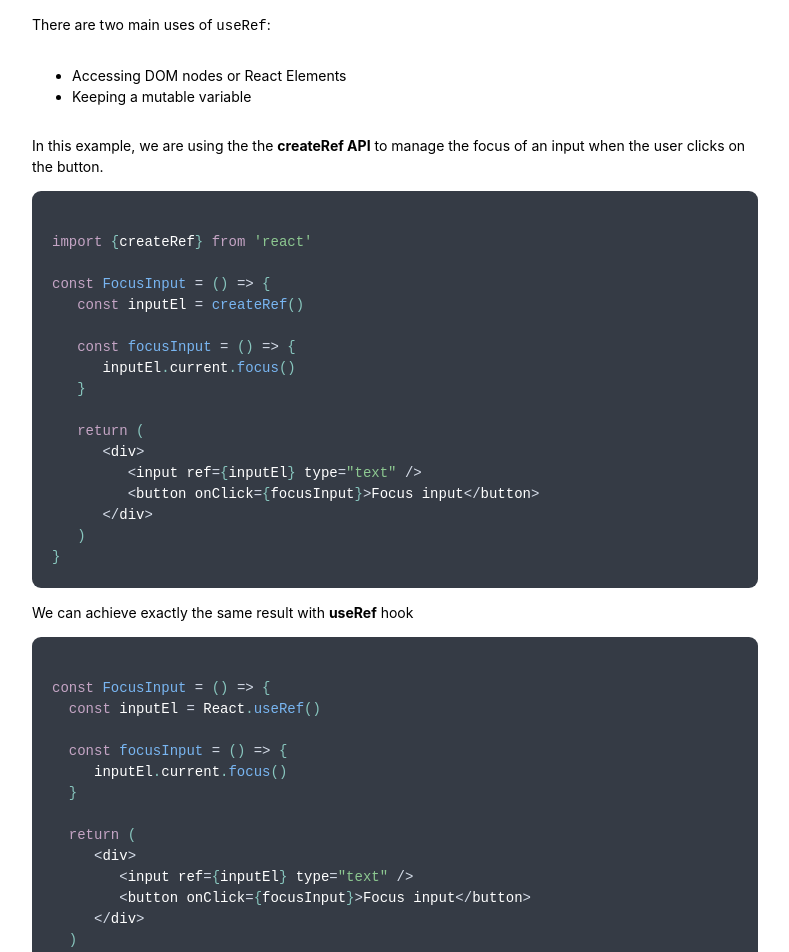
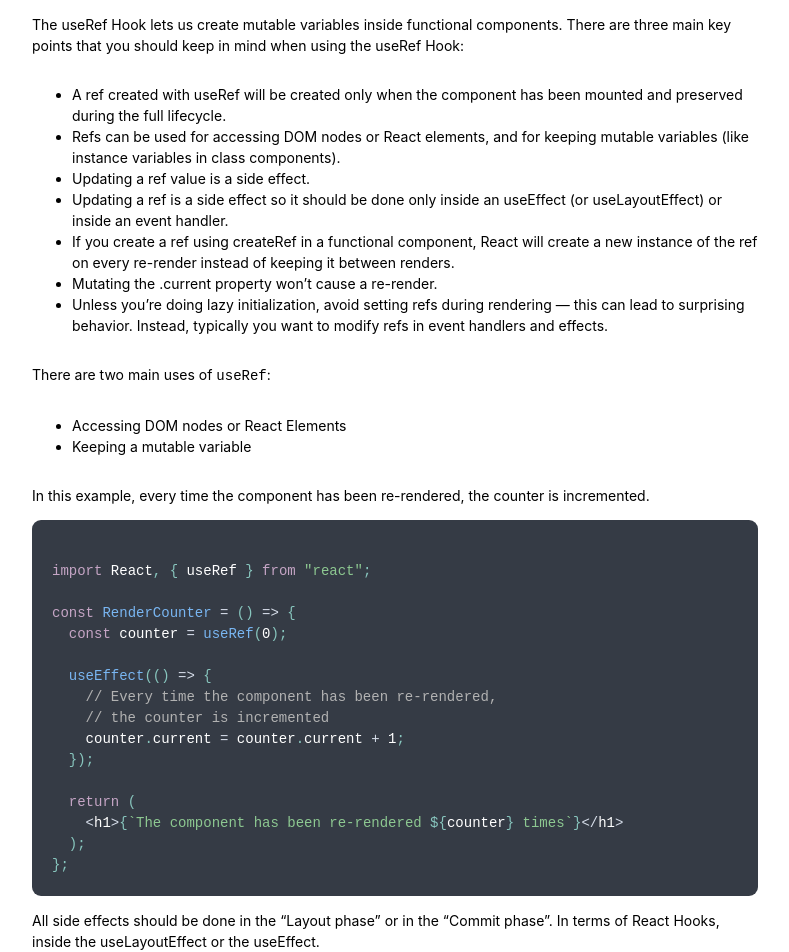
Before and after one commit to plutotv-aaa/practicing-react-hooks, a React (Create React App) app: page /use-ref in a window 1280 px wide. Shown: the part 280-1232 px from the top of the page, without its empty margins (245-1034 px from the left). Built offline with nearby package versions, Linux system fonts and the light colour scheme; the HTML template or start-up script is replaced by a standard one.

Commit message:
Update useRef, and rendering

```diff
--- a/src/sections/HowItWorks-Rendering.jsx
+++ b/src/sections/HowItWorks-Rendering.jsx
@@ -12,6 +12,8 @@ import {
 import { Header, Image, List, Paragraph } from "../application/Application";
 import CounterGif from "../assets/counter.gif";
 import "./styles/Rendering.css";
+
+import ImgReactLifecycleHooks from "../assets/react-lifecycle-hooks.jpg";
 
 export const HowItWorksRendering = props => {
   // counter
@@ -43,6 +45,19 @@ export const HowItWorksRendering = props => {
 
   return (
     <section>
+      <Image src={ImgReactLifecycleHooks} width="100%" />
+      <Header>Knowledge</Header>
+      <List>
+        <li>
+          The “Render phase” may be restarted by React so it has to be pure, it
+          can’t have side effects.
+        </li>
+        <li>
+          All side effects should be done in the “Layout phase” or in the
+          “Commit phase”. In terms of React Hooks, inside the useLayoutEffect or
+          the useEffect.
+        </li>
+      </List>
       <Header>Each Render Has Its Own Props and State</Header>
       <Paragraph>
         Here’s a counter. Look at the highlighted line closely:
--- a/src/sections/HowToUse-useRef.jsx
+++ b/src/sections/HowToUse-useRef.jsx
@@ -6,6 +6,7 @@ import {
   BugEmoji,
   FireEmoji,
   Header,
+  Image,
   List,
   Paragraph,
   QuestionEmoji,
@@ -17,6 +18,7 @@ import {
 import { editorStyles, globals, handleHighlight } from "../shared";
 
 import {
+  useRefCounterIncrementSnippet,
   useRefManageFocusSnippet,
   createRefManageFocusSnippet,
   useRefCustomComparisonBugSnippet,
@@ -24,13 +26,23 @@ import {
   useRefCustomComparisonFix2Snippet,
   useRefCustomComparisonFix3Snippet,
   useRefUsePreviousCustomHookSnippet,
-  useRefTestSnippet
+  useRefTestSnippet,
+  useRefKeepMutableSnippet
   // useRefExample,
   // useRefExample2,
   // useRefExample3
 } from "../snippets/HowToUseHook-useRef";
 
+import DifferencesGif from "../assets/differences.gif";
+
 export const HowToUseUseRef = props => {
+  // createRef to manage input focus
+  const [
+    useRefCounterIncrementCode,
+    updateUseRefCounterIncrementCode
+  ] = useState(useRefCounterIncrementSnippet);
+  const handleUseRefCounterIncrementCode = editor =>
+    updateUseRefCounterIncrementCode(editor);
   // createRef to manage input focus
   const [
     createRefManagingFocusCode,
@@ -80,6 +92,7 @@ export const HowToUseUseRef = props => {
   ] = useState(useRefUsePreviousCustomHookSnippet);
   const handleUsePreviousCustomHookCode = editor =>
     updateUsePreviousCustomHookCode(editor);
+
   // useRef usePrevious Custom Hook
   const [
     useRefCustomComparisonFix3Code,
@@ -87,6 +100,13 @@ export const HowToUseUseRef = props => {
   ] = useState(useRefCustomComparisonFix3Snippet);
   const handleUseRefCustomComparisonFix3Code = editor =>
     updateUseRefCustomComparisonFix3Code(editor);
+
+  // Keeping mutable variable
+  const [useRefKeepMutableCode, updateUseRefKeepMutableCode] = useState(
+    useRefKeepMutableSnippet
+  );
+  const handleUseRefKeepMutableCode = editor =>
+    updateUseRefKeepMutableCode(editor);
 
   // // useRef Example
   // const [useRefCode, updateHandleUseRefCode] = useState(useRefExample);
@@ -113,12 +133,61 @@ export const HowToUseUseRef = props => {
         </strong>
       </Blockquote>
       <Paragraph>
+        The useRef Hook lets us create mutable variables inside functional
+        components. There are three main key points that you should keep in mind
+        when using the useRef Hook:
+      </Paragraph>
+      <List>
+        <li>
+          A ref created with useRef will be created only when the component has
+          been mounted and preserved during the full lifecycle.
+        </li>
+        <li>
+          Refs can be used for accessing DOM nodes or React elements, and for
+          keeping mutable variables (like instance variables in class
+          components).
+        </li>
+        <li>Updating a ref value is a side effect.</li>
+        <li>
+          Updating a ref is a side effect so it should be done only inside an
+          useEffect (or useLayoutEffect) or inside an event handler.
+        </li>
+        <li>
+          If you create a ref using createRef in a functional component, React
+          will create a new instance of the ref on every re-render instead of
+          keeping it between renders.
+        </li>
+        <li>Mutating the .current property won’t cause a re-render.</li>
+        <li>
+          Unless you’re doing lazy initialization, avoid setting refs during
+          rendering — this can lead to surprising behavior. Instead, typically
+          you want to modify refs in event handlers and effects.
+        </li>
+      </List>
+
+      <Paragraph>
         There are two main uses of <code>useRef</code>:
       </Paragraph>
       <List>
         <li>Accessing DOM nodes or React Elements</li>
         <li>Keeping a mutable variable</li>
       </List>
+      <Paragraph>
+        In this example, every time the component has been re-rendered, the
+        counter is incremented.
+      </Paragraph>
+      <Editor
+        value={useRefCounterIncrementCode}
+        onValueChange={handleUseRefCounterIncrementCode}
+        highlight={handleHighlight}
+        padding={globals.PADDING}
+        style={editorStyles}
+      />
+      <Paragraph>
+        All side effects should be done in the “Layout phase” or in the “Commit
+        phase”. In terms of React Hooks, inside the useLayoutEffect or the
+        useEffect.
+      </Paragraph>
       <Paragraph>
         In this example, we are using the the <strong>createRef API</strong> to
         manage the focus of an input when the user clicks on the button.
@@ -144,6 +213,7 @@ export const HowToUseUseRef = props => {
         <QuestionEmoji />
         Wait! What's the difference?
       </QuestionHeader>
+      <Image src="https://i.imgur.com/yMlp70t.jpg" width="100%" />
       <Paragraph>
         Why do we need to use useRef hook when we can use createRef API to
         manage the focus of an input? Does the React team just want to make the
@@ -173,6 +243,7 @@ export const HowToUseUseRef = props => {
         padding={globals.PADDING}
         style={editorStyles}
       />
+      <Image src={DifferencesGif} className="counterGif" width="100%" />
       <Paragraph>
         <strong>useRef</strong> can hold a value in its <code>.current</code>{" "}
         property and it can persist after the component re-renders. Therefore,
@@ -197,9 +268,10 @@ export const HowToUseUseRef = props => {
         weight. However, if you test the code above, you can see that our effect
         run every time the user clicks on the button, even when the weight
         property stays the same. That is because useEffect Hook use shallow
-        comparison by default while our userState is an object. <BugEmoji/><BugEmoji/> <BugEmoji/><WrenchEmoji /> To fix
-        this bug, we need to write our own comparison instead of using the
-        default one.
+        comparison by default while our userState is an object. <BugEmoji />
+        <BugEmoji /> <BugEmoji />
+        <WrenchEmoji /> To fix this bug, we need to write our own comparison
+        instead of using the default one.
       </Paragraph>
       <Header>Steps for fixing comparison bugs</Header>
       <List>
@@ -224,7 +296,9 @@ export const HowToUseUseRef = props => {
         <code>ComponentDidUpdate</code> lifecycle, we can easily have the
         previous state value.
       </Paragraph>
-      <Blockquote><FireEmoji /> useRef comes to rescue</Blockquote>
+      <Blockquote>
+        <FireEmoji /> useRef comes to rescue
+      </Blockquote>
       <Editor
         value={useRefCustomComparisonFix2Code}
         onValueChange={handleUseRefCustomComparisonFix2Code}
@@ -271,6 +345,18 @@ export const HowToUseUseRef = props => {
         not rerender when the current value of useRef changes, if you want that
         effect, use useState hook instead 👏👏👏
       </Paragraph>
+      <Paragraph>
+        Below is an example of keeping a mutable variable in a ref. The Timer
+        component initializes a setInterval on every re-render and needs to
+        implement a callback to stop its interval imperatively:
+      </Paragraph>
+      <Editor
+        value={useRefKeepMutableCode}
+        onValueChange={handleUseRefKeepMutableCode}
+        highlight={handleHighlight}
+        padding={globals.PADDING}
+        style={editorStyles}
+      />
       <Header>Resources</Header>
       <List>
         <li>
@@ -286,6 +372,11 @@ export const HowToUseUseRef = props => {
         <li>
           <a href="https://egghead.io/lessons/react-handle-deep-object-comparison-in-react-s-useeffect-hook-with-the-useref-hook">
             Handle Deep Object Comparison in React's useEffect hook
+          </a>
+        </li>
+        <li>
+          <a href="https://medium.com/trabe/react-useref-hook-b6c9d39e2022">
+            React useRef Hook
           </a>
         </li>
       </List>
--- a/src/snippets/HowToUseHook-useRef.js
+++ b/src/snippets/HowToUseHook-useRef.js
@@ -1,3 +1,19 @@
+export const useRefCounterIncrementSnippet = `
+import React, { useRef } from "react";
+
+const RenderCounter = () => {
+  const counter = useRef(0);
+
+  useEffect(() => {
+    // Every time the component has been re-rendered,
+    // the counter is incremented
+    counter.current = counter.current + 1;
+  });
+
+  return (
+    <h1>{\`The component has been re-rendered \${counter} times\`}</h1>
+  );
+};`;
 export const createRefManageFocusSnippet = `
 import {createRef} from 'react'
 
@@ -163,6 +179,33 @@ const Profile = () => {
 
 export default Profile
 `;
+export const useRefKeepMutableSnippet = `
+const Timer = () => {
+   const intervalRef = useRef();
+
+   useEffect(() => {
+     const id = setInterval(() => {
+       console.log("A second has passed");
+     }, 1000);
+
+     // We need the interval id to be accessible from the whole component.
+     // If we stored the id in a state variable, the component would be re-rendered
+     // after the state update so a new interval will be created (this effect is triggered
+     // after every re-render) leading us to the infinite loop hell.
+     intervalRef.current = id;
+
+     return () => clearInterval(intervalRef.current);
+   });
+
+   const handleCancel = () => clearInterval(intervalRef.current);
+
+   return (
+     <>
+       //...
+     </>
+   );
+ }
+`;
 
 export const useRefExample = `
 import React, { useRef } from 'react';
```
Also changed, not shown: src/assets/differences.gif (added), src/assets/react-lifecycle-hooks.jpg (added).
